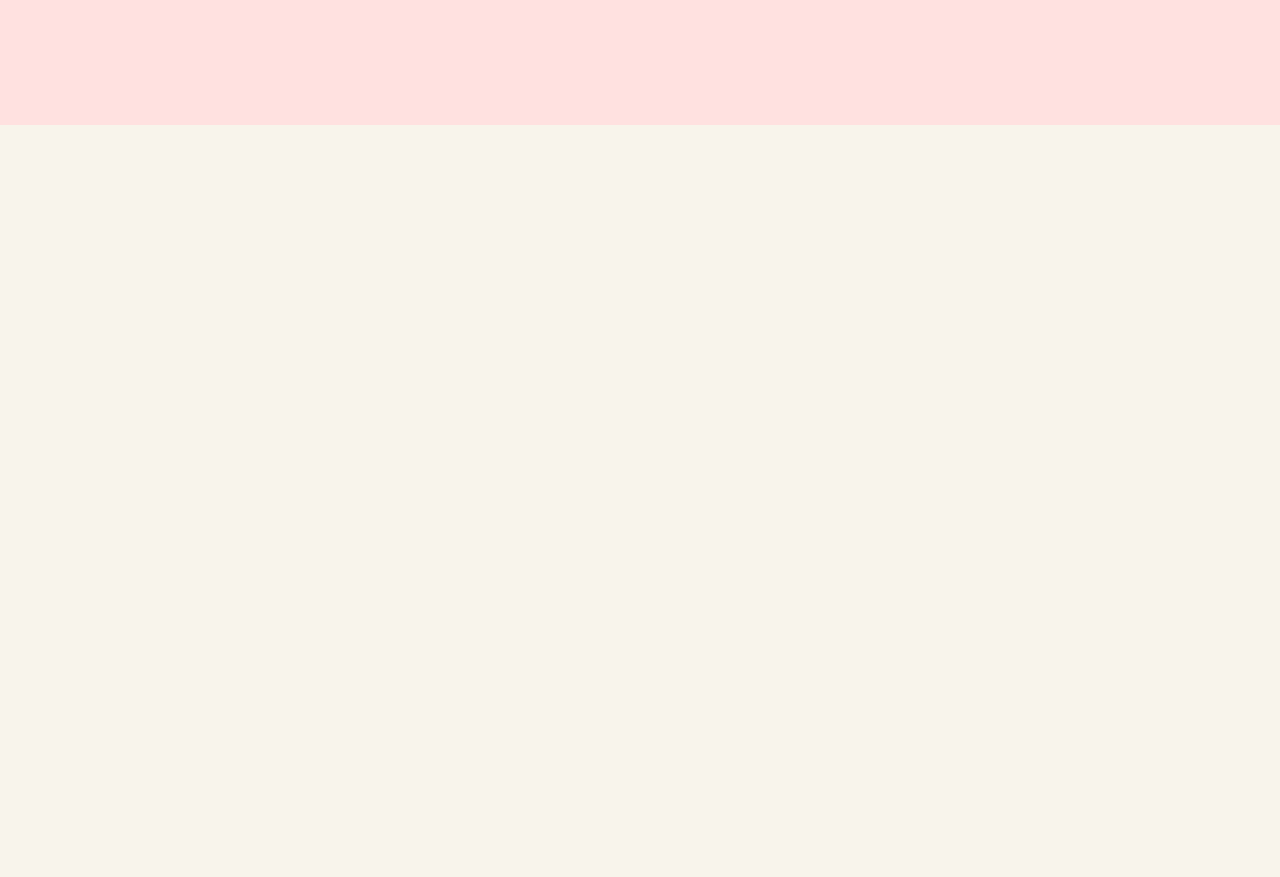
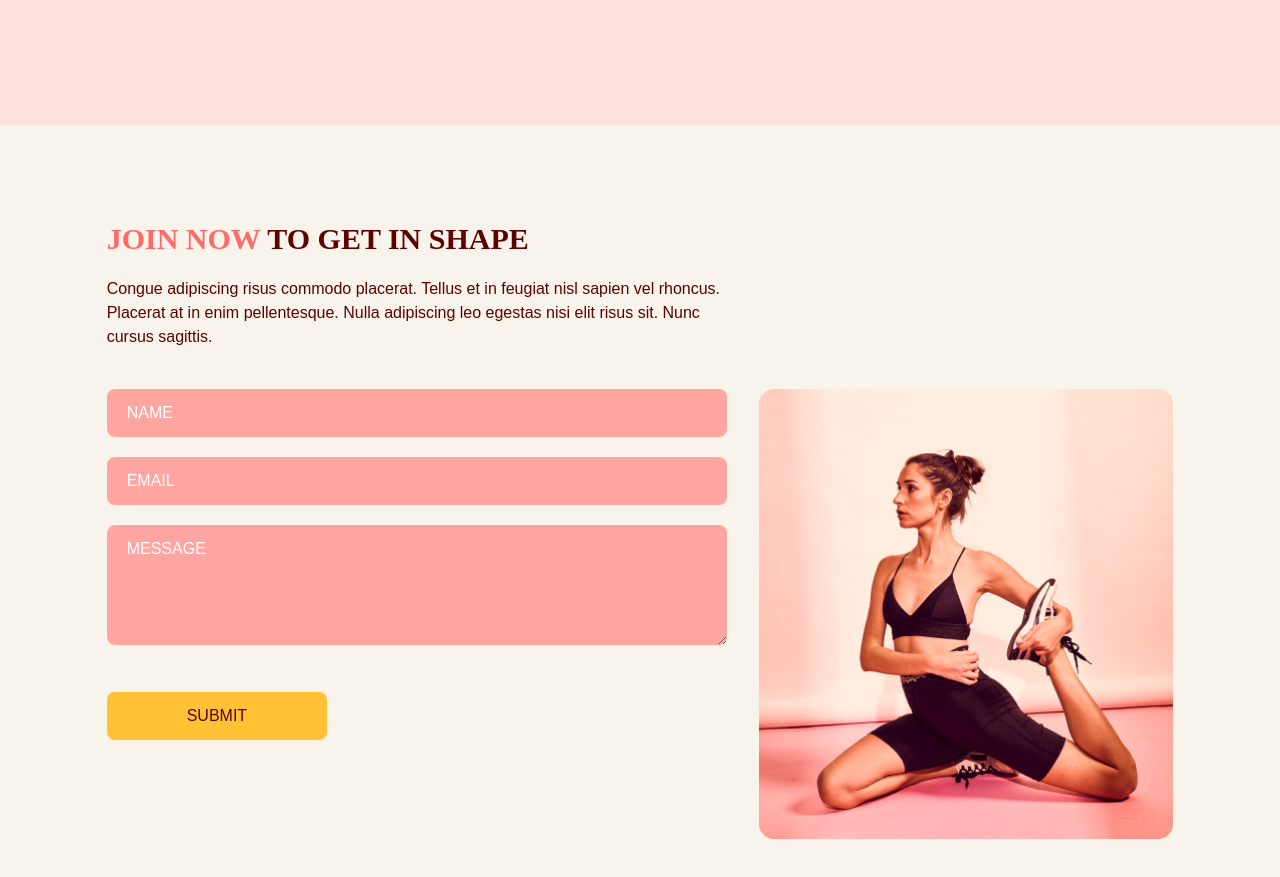
Before and after one commit to banakhalil/gym-project, a React (Vite) app: page / in a window 1280 px wide. Shown: the part 2500-3377 px from the top of the page. Before the commit the page ends 2625 px from the top, so only its background shows below. Built offline with nearby package versions, Linux system fonts and the light colour scheme.

Commit message:
added ContactUs page with form validations

```diff
--- a/package.json
+++ b/package.json
@@ -16,6 +16,7 @@
     "react": "^19.1.0",
     "react-anchor-link-smooth-scroll": "^1.0.12",
     "react-dom": "^19.1.0",
+    "react-hook-form": "^7.56.4",
     "tailwindcss": "^4.1.7"
   },
   "devDependencies": {
--- a/src/App.tsx
+++ b/src/App.tsx
@@ -5,6 +5,7 @@
 import Home from "./scenes/Home";
 import Benefits from "./scenes/benefits";
 import OurClasses from "./scenes/ourclasses";
+import ContactUs from "./scenes/contactUs";
 
 function App() {
   const [selectedPage, setSelectedPage] = useState<SelectedPage>(
@@ -37,6 +38,7 @@
       <Home setSelectedPage={setSelectedPage} />
       <Benefits setSelectedPage={setSelectedPage} />
       <OurClasses setSelectedPage={setSelectedPage} />
+      <ContactUs setSelectedPage={setSelectedPage} />
     </div>
   );
 }
--- /dev/null
+++ b/src/scenes/contactUs/index.tsx
@@ -0,0 +1,162 @@
+import React from "react";
+import { SelectedPage } from "../../shared/types";
+import { motion } from "framer-motion";
+import { useForm } from "react-hook-form";
+import ContactUsPageGraphic from "../../assets/ContactUsPageGraphic.png";
+import HText from "../../shared/HText";
+
+type Props = {
+  setSelectedPage: (value: SelectedPage) => void;
+};
+
+const ContactUs = ({ setSelectedPage }: Props) => {
+  const inputStyles = `mb-5 w-full rounded-lg bg-primary-300
+  px-5 py-3 placeholder-white`;
+
+  const {
+    register,
+    trigger,
+    formState: { errors },
+  } = useForm();
+
+  const onSubmit = async (e: any) => {
+    const isValid = await trigger();
+    if (!isValid) {
+      e.preventDefault();
+    }
+  };
+
+  return (
+    <section id="contactus" className="mx-auto w-5/6 pt-24 pb-32">
+      <motion.div
+        onViewportEnter={() => setSelectedPage(SelectedPage.ContactUs)}
+      >
+        {/* HEADER */}
+        <motion.div
+          className="md:w-3/5"
+          initial="hidden"
+          whileInView="visible"
+          viewport={{ once: true, amount: 0.5 }}
+          transition={{ duration: 0.5 }}
+          variants={{
+            hidden: { opacity: 0, x: -50 },
+            visible: { opacity: 1, x: 0 },
+          }}
+        >
+          <HText>
+            <span className="text-primary-500">JOIN NOW</span> TO GET IN SHAPE
+          </HText>
+          <p className="my-5">
+            Congue adipiscing risus commodo placerat. Tellus et in feugiat nisl
+            sapien vel rhoncus. Placerat at in enim pellentesque. Nulla
+            adipiscing leo egestas nisi elit risus sit. Nunc cursus sagittis.
+          </p>
+        </motion.div>
+
+        {/* FORM AND IMAGE */}
+        <div className="mt-10 justify-between gap-8 md:flex">
+          <motion.div
+            className="mt-10 basis-3/5 md:mt-0"
+            initial="hidden"
+            whileInView="visible"
+            viewport={{ once: true, amount: 0.5 }}
+            transition={{ duration: 0.5 }}
+            variants={{
+              hidden: { opacity: 0, y: 50 },
+              visible: { opacity: 1, y: 0 },
+            }}
+          >
+            <form
+              target="_blank"
+              onSubmit={onSubmit}
+              action="https://formsubmit.co/e8a5bdfa807605332f809e5656e27c6e"
+              method="POST"
+            >
+              <input
+                className={inputStyles}
+                type="text"
+                placeholder="NAME"
+                {...register("name", {
+                  required: true,
+                  maxLength: 100,
+                })}
+              />
+              {errors.name && (
+                <p className="mt-1 text-primary-500">
+                  {errors.name.type === "required" && "This field is required."}
+                  {errors.name.type === "maxLength" &&
+                    "Max length is 100 char."}
+                </p>
+              )}
+
+              <input
+                className={inputStyles}
+                type="text"
+                placeholder="EMAIL"
+                {...register("email", {
+                  required: true,
+                  pattern: /^[A-Z0-9._%+-]+@[A-Z0-9.-]+\.[A-Z]{2,}$/i,
+                })}
+              />
+              {errors.email && (
+                <p className="mt-1 text-primary-500">
+                  {errors.email.type === "required" &&
+                    "This field is required."}
+                  {errors.email.type === "pattern" && "Invalid email address."}
+                </p>
+              )}
+
+              <textarea
+                className={inputStyles}
+                placeholder="MESSAGE"
+                rows={4}
+                cols={50}
+                {...register("message", {
+                  required: true,
+                  maxLength: 2000,
+                })}
+              />
+              {errors.message && (
+                <p className="mt-1 text-primary-500">
+                  {errors.message.type === "required" &&
+                    "This field is required."}
+                  {errors.message.type === "maxLength" &&
+                    "Max length is 2000 char."}
+                </p>
+              )}
+
+              <button
+                type="submit"
+                className="mt-5 rounded-lg bg-secondary-500 px-20 py-3 transition duration-500 hover:text-white"
+              >
+                SUBMIT
+              </button>
+            </form>
+          </motion.div>
+
+          <motion.div
+            className="relative mt-16 basis-2/5 md:mt-0"
+            initial="hidden"
+            whileInView="visible"
+            viewport={{ once: true, amount: 0.5 }}
+            transition={{ delay: 0.2, duration: 0.5 }}
+            variants={{
+              hidden: { opacity: 0, y: 50 },
+              visible: { opacity: 1, y: 0 },
+            }}
+          >
+            <div className="w-full before:absolute before:-bottom-20 before:-right-10 before:z-[-1] md:before:content-evolvetext">
+              <img
+                className="w-full"
+                alt="contact-us-page-graphic"
+                src={ContactUsPageGraphic}
+              />
+            </div>
+          </motion.div>
+        </div>
+      </motion.div>
+    </section>
+  );
+};
+
+export default ContactUs;
```
Also changed, not shown: 1 other file (tests, documents, lock files or other folders).
